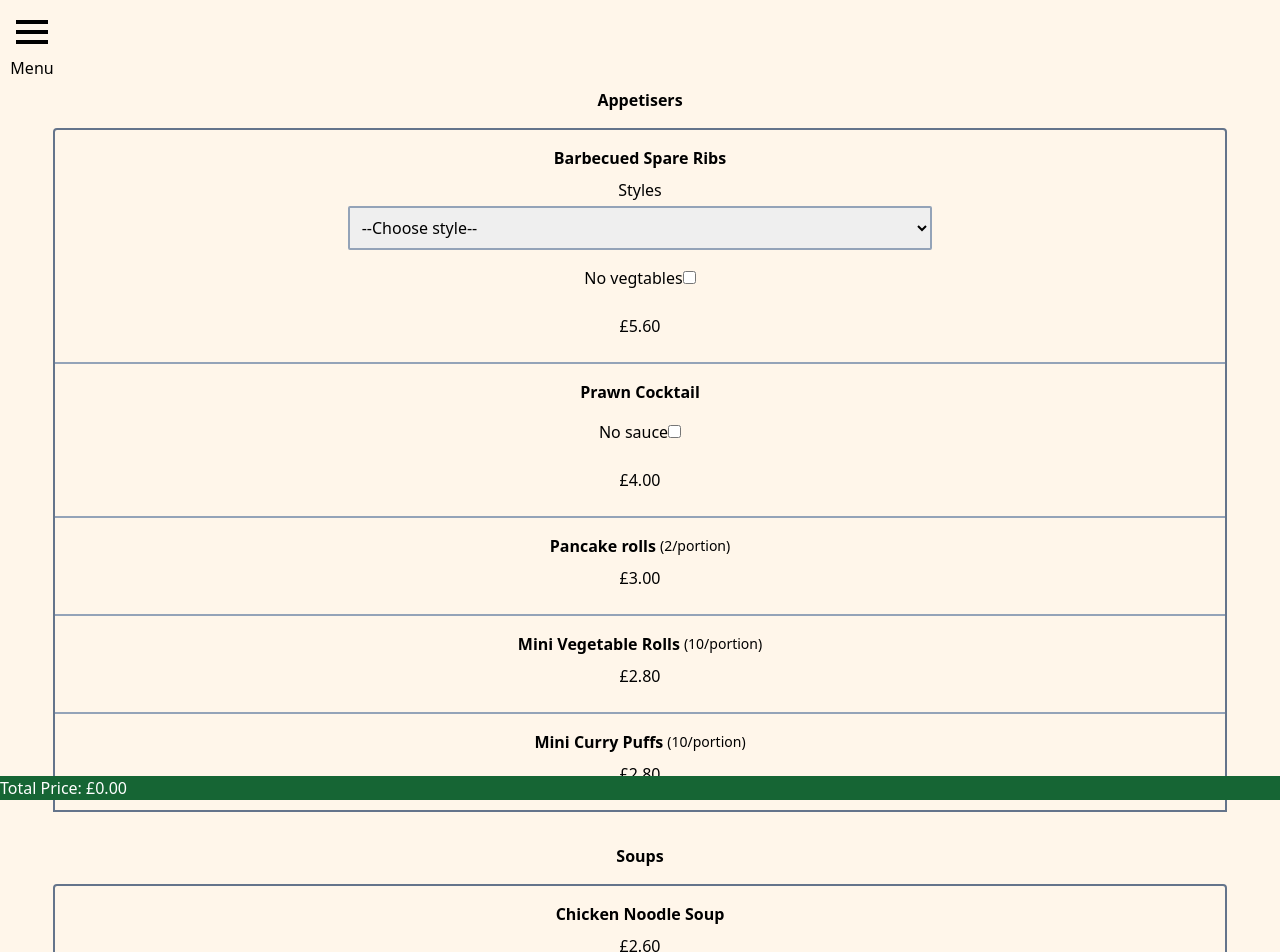
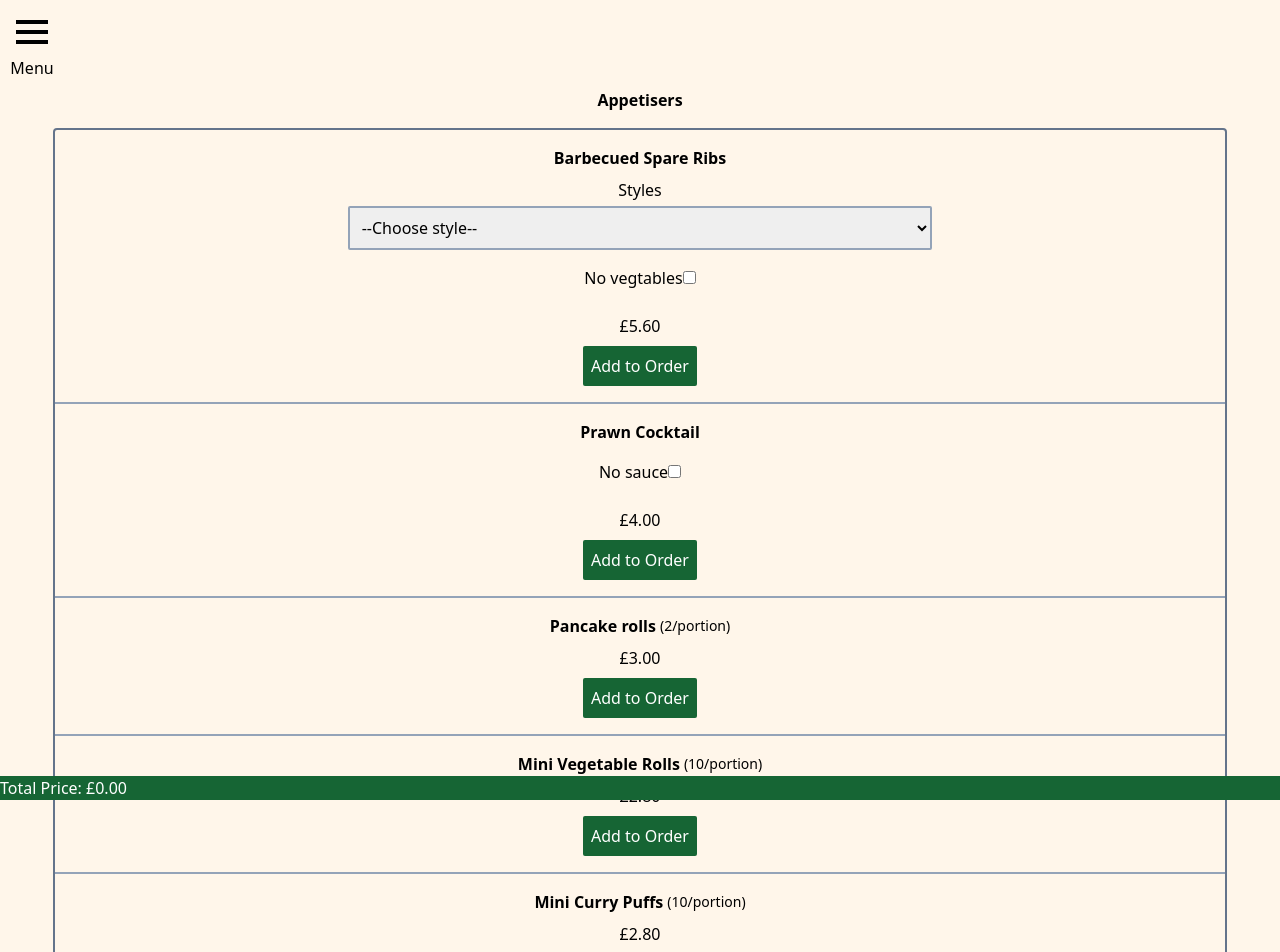
Before and after one commit to dydev20/super-kitchen, a React (Vite) app: page / in a window 1280 px wide. Shown: the top 952 px of the page. Built offline with nearby package versions, Linux system fonts and the light colour scheme.

Commit message:
Add item to order and calculate total price

```diff
--- a/src/App.jsx
+++ b/src/App.jsx
@@ -5,24 +5,35 @@ import FoodGroup from "./components/FoodGroup"
 import PriceDisplay from "./components/PriceDisplay"
 
 function App() {
-  const [order, setOrder] = React.useState({
-    items: [],
-    totalPrice: 0
 
-  })
+  const [order, setOrder] = React.useState([])
 
-  /* function to add to an order */
-  function addToOrder(item,name,price) {
+  const [totalPrice,setTotalPrice]=React.useState(0)
+
+  /* function that adds the selected food item to the order */
+  function addToOrder(item) {
+
     setOrder(prevOrder => {
-      return {
 
-        items:[...prevOrder.items,{itemName:name,styles:item.styles}],
-        totalPrice: prevOrder.totalPrice + price
+      return [
+        ...prevOrder, item
 
-      }
+      ]
+
     })
 
   }
+
+  /* when order state changes, calculate and set totalPrice state */
+  React.useEffect(()=>{
+
+    setTotalPrice(order.reduce((total, item) => {
+      return total + item.price
+    }, 0))
+
+  },[order])
+
+
 
   return (
     <div className="App">
@@ -72,9 +83,9 @@ function App() {
       />
 
       <PriceDisplay
-        addToOrder={addToOrder}
-        orderPrice={order.totalPrice}
+        totalPrice={totalPrice}
       />
+
     </div>
   )
 }
--- a/src/components/FoodGroup.jsx
+++ b/src/components/FoodGroup.jsx
@@ -17,6 +17,7 @@ export default function FoodGroup(props){
                             <FoodItem
                                 key={foodItem.id}
                                 foodItem={foodItem}
+                                addToOrder={props.addToOrder}
                             />
                         )
                     }
--- a/src/components/FoodItem.jsx
+++ b/src/components/FoodItem.jsx
@@ -8,11 +8,31 @@ export default function FoodItem(props){
         with: ""
     })
 
-    React.useEffect(() => {
-        console.log(itemExtras)
-    }, [itemExtras])
+    const [addItem,setAddItem]=React.useState({
+        name:"",
+        price:0
+    })
 
+    /* function that adds the properties of the itemExtras object into the addItem object when Add to Order button is clicked  */
+    function handleAddItem(name,price){
+        setAddItem({
+
+            name:name,
+            price:price,
+            ...itemExtras
+        })
+
+    }
+
+    /* adds item to the order when addItem is set*/
+    React.useEffect(()=>{
+        props.addToOrder(addItem)
+    },[addItem])
+
+
+    /* function that sets itemExtras to the value of the selected dropdown/checked checkbox */
     function handleChange(e) {
+
         const { name, value, type, checked } = e.target
 
         if (type !== "checkbox") {
@@ -24,14 +44,14 @@ export default function FoodItem(props){
             })
         }
 
-        if (checked) {
+        if (checked) { /* add checked food item optionals to options array */
             setItemExtras(prevItemExtras => {
                 return {
                     ...prevItemExtras,
                     options: [...prevItemExtras.options, value]
                 }
             })
-        } else {
+        } else { /* remove unchecked food item optionals from options array  */
             setItemExtras(prevItemExtras => {
                 return {
                     ...prevItemExtras,
@@ -39,7 +59,7 @@ export default function FoodItem(props){
                 }
             })
         }
-        /* console.log(itemExtras) */
+
     }
 
     /* not all food items in a food group has the same properties */
@@ -182,10 +202,11 @@ export default function FoodItem(props){
             {/* price */}
             <li className="mb-2">£{props.foodItem.price.toFixed(2)}</li>
 
-            {/* <button
-                                    className="bg-green-800 text-white p-2 rounded-sm"
-                                    onClick={()=>props.addToOrder(addItem,foodItem.name,foodItem.price)}
-                                >Add to Order</button> */}
+            <button
+                className="bg-green-800 text-white p-2 rounded-sm"
+                onClick={()=>handleAddItem(props.foodItem.name,props.foodItem.price)}
+            >Add to Order</button>
+
 
 
         </ul>
--- a/src/components/PriceDisplay.jsx
+++ b/src/components/PriceDisplay.jsx
@@ -1,10 +1,10 @@
 import React from "react"
 
 export default function PriceDisplay(props){
+
     return(
         <div className="bg-green-800 text-white h-1/3 sticky bottom-0 left-0">
-            <h1>Total Price: £{props.orderPrice.toFixed(2)}</h1>
-
+            <h1>Total Price: £{props.totalPrice.toFixed(2)}</h1>
         </div>
     )
 }
```
